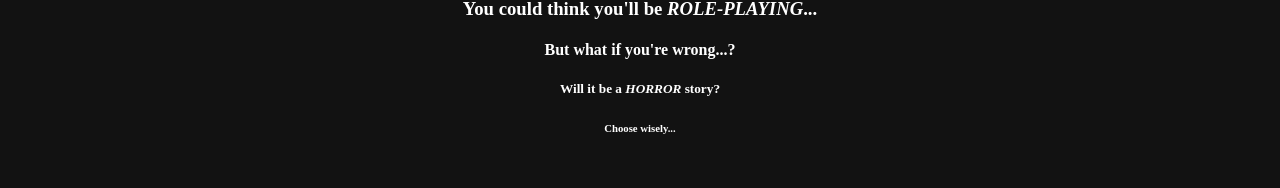
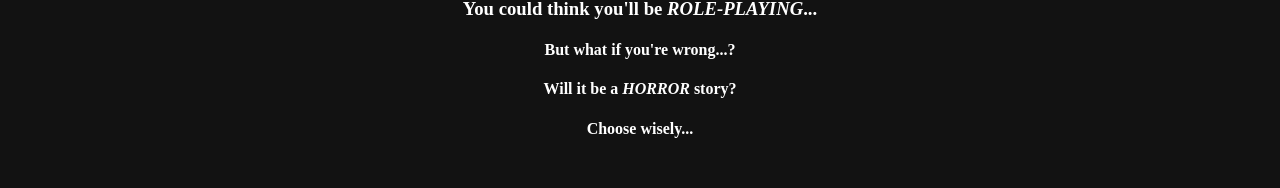
Before and after one commit to FelipeBMost/Main-Project-HTML, a plain HTML site: page pages/menu.html in a window 1280 px wide. Shown: the part 129-317 px from the top of the page. Drawn offline with Linux system fonts and the light colour scheme.

Commit message:
Update menu.html

```diff
--- a/pages/menu.html
+++ b/pages/menu.html
@@ -13,8 +13,8 @@
   <h2>Are you up for an <strong><i>ADVENTURE?</i></strong></h2>
   <h3>You could think you'll be <strong><i>ROLE-PLAYING</i></strong>...</h3>
   <h4>But what if you're wrong...?</h4>
-  <h5>Will it be a <strong><i>HORROR</i></strong> story?</h5>
-  <h6>Choose wisely...</h6>
+  <h4>Will it be a <strong><i>HORROR</i></strong> story?</h4>
+  <h4>Choose wisely...</h4>
   <table width="1080" align="center" cellspacing="40">
     <tbody>
       <tr>
```
